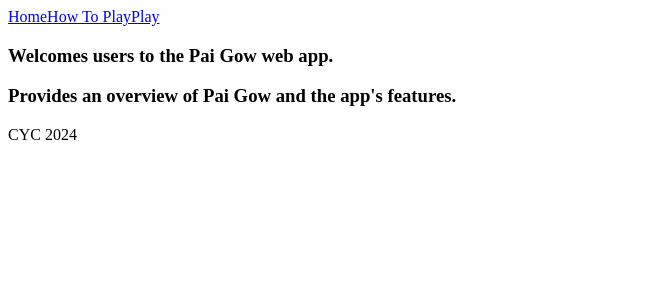
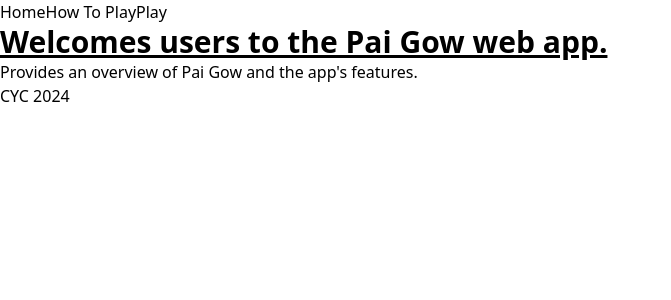
Before and after one commit to cycho04/react-app, a Next.js app: page / in a window 1280 px wide. Shown: the top 300 px of the page, without its empty margins (0-671 px from the left). Built offline with nearby package versions, Linux system fonts and the light colour scheme.

Commit message:
added tailwind

```diff
--- /dev/null
+++ b/app/_styles/global.css
@@ -0,0 +1,3 @@
+@tailwind base;
+@tailwind components;
+@tailwind utilities;
--- a/app/how-to-play/rankings/_components/TileRankCard.tsx
+++ b/app/how-to-play/rankings/_components/TileRankCard.tsx
@@ -15,7 +15,7 @@ export default function TileRankCard({name, description}: TileRankInterface){
                 height={100}
                 alt={`Pai Gow Tile: ${name}`}
             />
-            <h5>{description}</h5>
+            <h5 className="text-3xl font-bold underline">{description}</h5>
         </>
     )
 }
--- a/app/page.tsx
+++ b/app/page.tsx
@@ -1,7 +1,8 @@
+import './_styles/global.css';
 export default function Home() {
     return(
         <>
-            <h3>Welcomes users to the Pai Gow web app.</h3>
+            <h3 className="text-3xl font-bold underline">Welcomes users to the Pai Gow web app.</h3>
             <h3>Provides an overview of Pai Gow and the app's features.</h3>
         </>
     )
--- a/package.json
+++ b/package.json
@@ -4,11 +4,9 @@
   "private": true,
   "homepage": "http://cycho04.github.io/react-app",
   "dependencies": {
-    "autoprefixer": "^10.4.18",
     "jquery": "^3.3.1",
     "next": "^14.1.4",
     "npm": "^10.5.0",
-    "postcss": "^8.4.37",
     "react": "^18.2.0",
     "react-bootstrap": "^0.32.4",
     "react-dom": "^18.2.0",
@@ -35,9 +33,12 @@
     "@testing-library/user-event": "^14.5.2",
     "@types/node": "^20.11.30",
     "@types/react": "18.2.67",
+    "autoprefixer": "^10.4.19",
     "gh-pages": "^2.0.1",
     "jest": "^29.7.0",
     "jest-environment-jsdom": "^29.7.0",
+    "postcss": "^8.4.38",
+    "tailwindcss": "^3.4.1",
     "typescript": "^5.4.2"
   }
 }
--- /dev/null
+++ b/tailwind.config.js
@@ -0,0 +1,12 @@
+/** @type {import('tailwindcss').Config} */
+module.exports = {
+  content: [
+    "./app/**/*.{js,ts,jsx,tsx,mdx}",
+    "./pages/**/*.{js,ts,jsx,tsx,mdx}",
+    "./components/**/*.{js,ts,jsx,tsx,mdx}",
+  ],
+  theme: {
+    extend: {},
+  },
+  plugins: [],
+}
```
Also changed, not shown: 1 other file (tests, documents, lock files or other folders).
